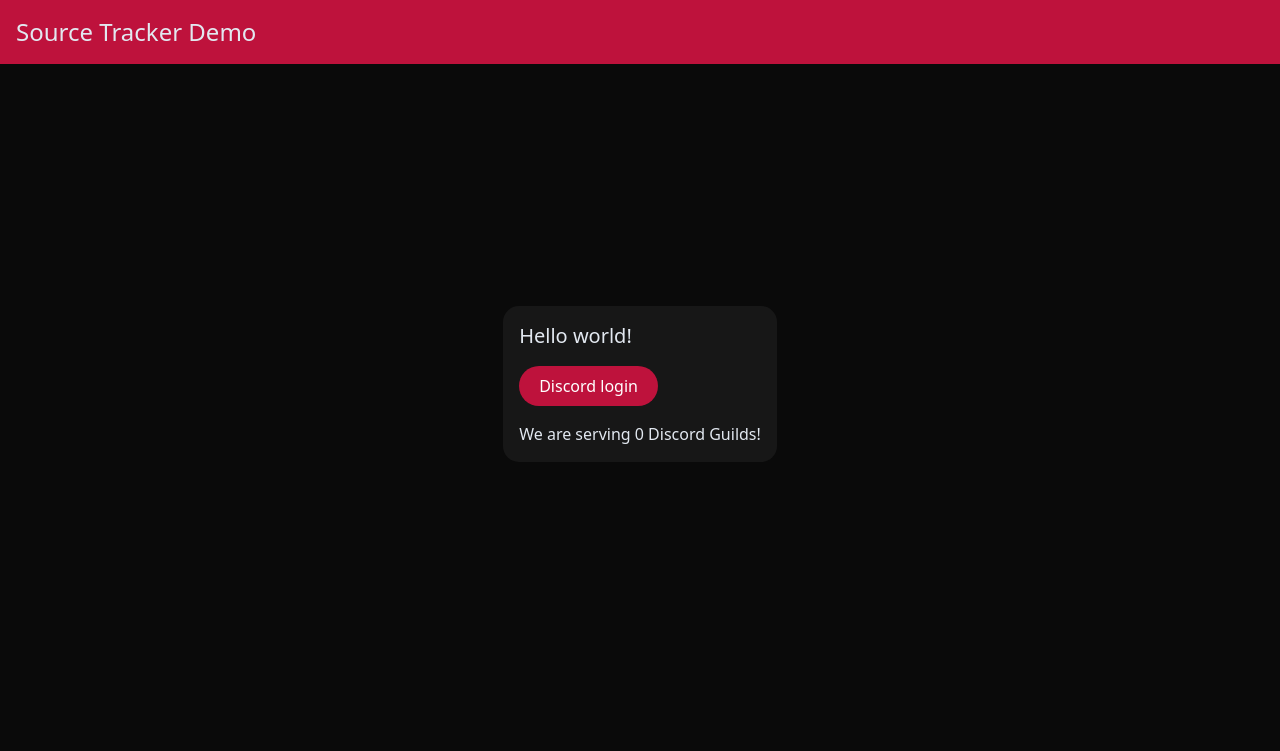
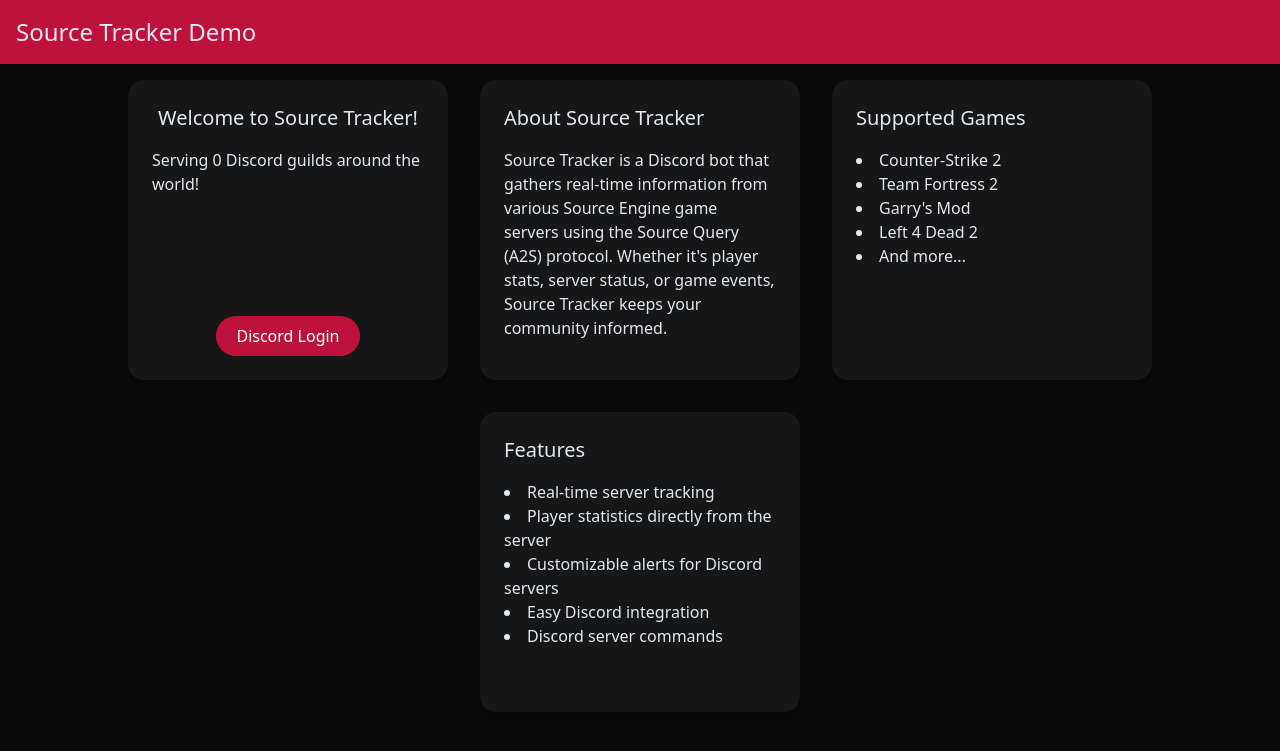
Before and after one commit to karlojacmenjak/source_tracker_py, a FastAPI app: page /v1/ in a window 1280 px wide. Shown: the top 751 px of the page. Run offline with FastAPI, Linux system fonts and the light colour scheme; parts of the project's set-up code (start-up, migrations or seed data) failed here and were passed over; some libraries are stand-ins or nearby versions.

Commit message:
Update index.html design

```diff
--- a/app/discord/cogs/cog_gameserver.py
+++ b/app/discord/cogs/cog_gameserver.py
@@ -46,7 +46,7 @@
         self.fetch_server_info.cancel()
         return super().cog_unload()
 
-    @tasks.loop(seconds=DashboardConstants.check_period_min)
+    @tasks.loop(minutes=DashboardConstants.check_period_min)
     async def fetch_server_info(self) -> None:
         for guild in self.bot.guilds:
             stats_channel = (
--- a/app/templates/index.html
+++ b/app/templates/index.html
@@ -11,23 +11,59 @@
         @apply py-2 px-5 bg-rose-700 text-white rounded-full
         hover:bg-rose-800 focus:outline-none focus:ring focus:ring-yellow-400;
       }
+      .panel {
+        @apply bg-neutral-900 rounded-2xl p-6 m-4 shadow-lg min-h-[300px] flex flex-col justify-start;
+      }
     </style>
   </head>
 
-  <body class="bg-neutral-950 text-slate-200">
+  <body class="bg-neutral-950 text-slate-200 overflow-hidden">
     <header class="bg-rose-700 p-4">
       <h1 class="text-2xl">Source Tracker Demo</h1>
     </header>
 
     <main class="h-[80vh]">
-      <div class="flex items-center justify-center h-full">
-        <div class="bg-neutral-900 rounded-2xl p-4">
-          <h2 class="text-xl">Hello world!</h2>
+      <div class="flex flex-wrap items-center justify-center h-full">
+
+        <!-- Login Box -->
+        <div class="panel w-full sm:w-full md:w-1/4 flex flex-col items-center justify-center">
+          <h2 class="text-xl mb-4">Welcome to Source Tracker!</h2>
+          <p class="mb-auto">Serving {{guild_count}} Discord guilds around the world!</p>
           <a href="{{login_url}}">
-            <button class="btn-primary mt-4">Discord login</button>
+            <button class="btn-primary">Discord Login</button>
           </a>
-          <p class="mt-4">We are serving {{guild_count}} Discord Guilds!</p>
         </div>
+
+        <!-- Panel 1: About the Bot -->
+        <div class="panel w-full sm:w-full md:w-1/4">
+          <h2 class="text-xl mb-4">About Source Tracker</h2>
+          <p>Source Tracker is a Discord bot that gathers real-time information from various Source Engine game servers using the Source Query (A2S) protocol. Whether it's player stats, server status, or game events, Source Tracker keeps your community informed.</p>
+        </div>
+
+        <!-- Panel 2: Supported Games -->
+        <div class="panel w-full sm:w-full md:w-1/4">
+          <h2 class="text-xl mb-4">Supported Games</h2>
+          <ul class="list-disc list-inside">
+            <li>Counter-Strike 2</li>
+            <li>Team Fortress 2</li>
+            <li>Garry's Mod</li>
+            <li>Left 4 Dead 2</li>
+            <li>And more...</li>
+          </ul>
+        </div>
+
+        <!-- Panel 3: Features -->
+        <div class="panel w-full sm:w-full md:w-1/4">
+          <h2 class="text-xl mb-4">Features</h2>
+          <ul class="list-disc list-inside">
+            <li>Real-time server tracking</li>
+            <li>Player statistics directly from the server</li>
+            <li>Customizable alerts for Discord servers</li>
+            <li>Easy Discord integration</li>
+            <li>Discord server commands</li>
+          </ul>
+        </div>
+
       </div>
     </main>
   </body>
```
